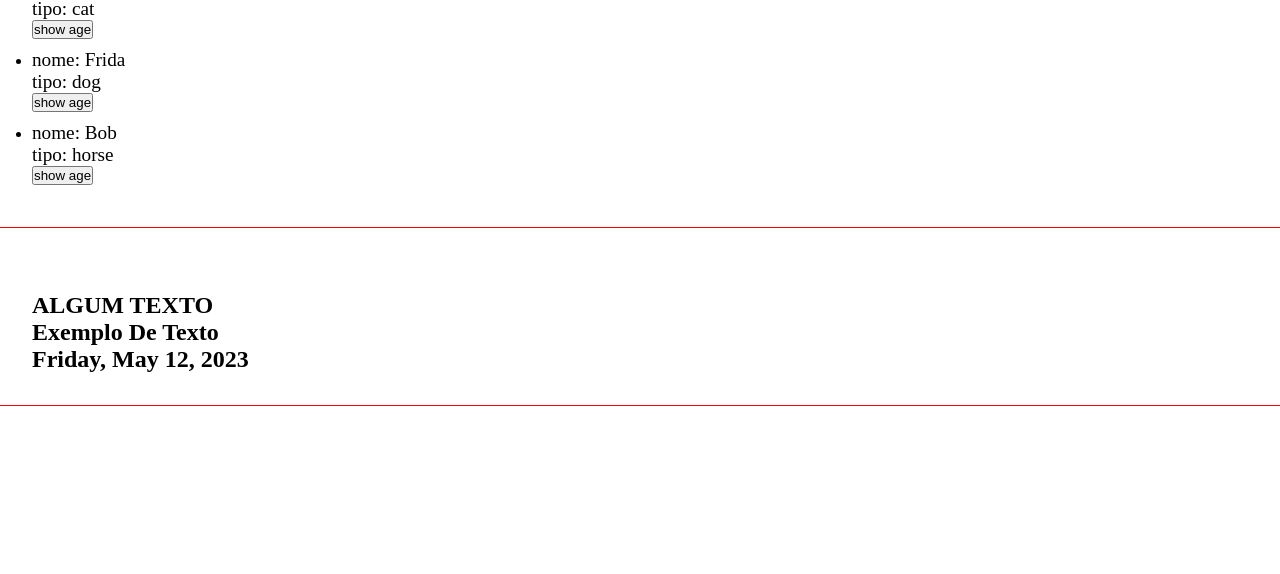
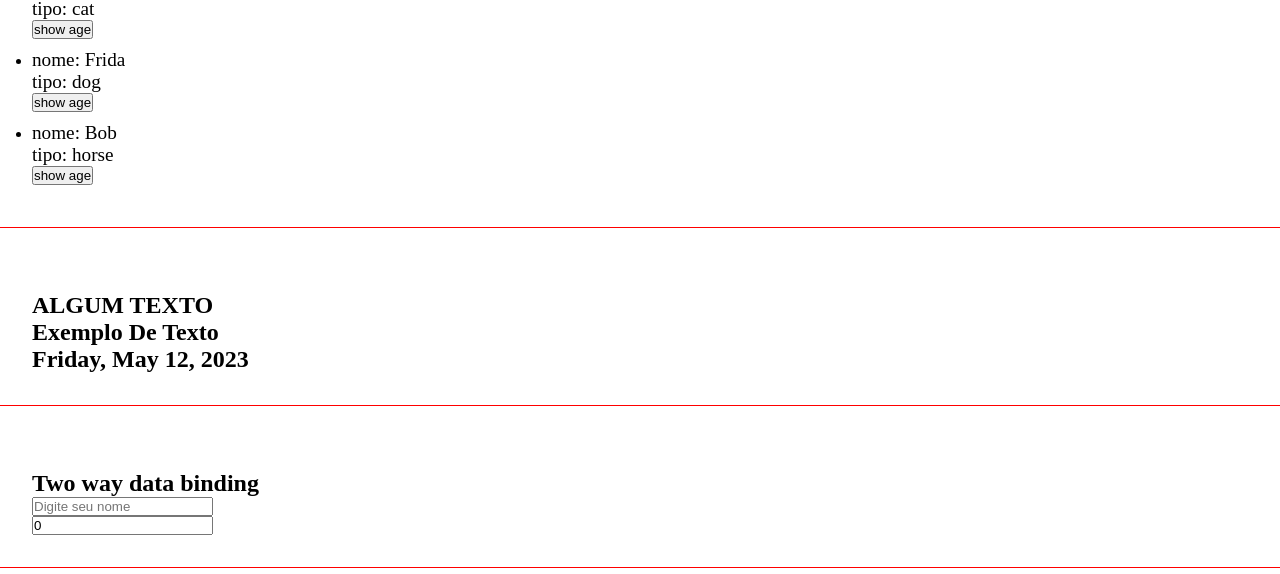
Before and after one commit to Tibes1/EstudoAngular, an Angular app: page / in a window 1280 px wide. Shown: the part 1151-1725 px from the top of the page. Built offline with nearby package versions, Linux system fonts and the light colour scheme.

Commit message:
two-way-data-binding

```diff
--- a/src/app/app.component.html
+++ b/src/app/app.component.html
@@ -6,3 +6,4 @@
 <app-emitter></app-emitter>
 <app-list-render></app-list-render>
 <app-pipes></app-pipes>
+<app-two-way-binding></app-two-way-binding>
--- /dev/null
+++ b/src/app/components/two-way-binding/two-way-binding.component.html
@@ -0,0 +1,29 @@
+<div class="class">
+    <h2>Two way data binding</h2>
+
+    <form>
+        <input
+            type="text"
+            [(ngModel)]="name"
+            name="name"
+            placeholder="Digite seu nome"
+        ><br/>
+        <input
+            type="number"
+            [(ngModel)]="age"
+            name="age"
+            placeholder="Digite sua idade"
+        >
+    </form>
+
+    <div *ngIf="name != ''">
+        <p>Seu nome eh: {{name}} </p>
+    </div>
+
+    <div *ngIf="age > 0">
+        <p>Sua idade eh: {{age}} </p>
+    </div>
+
+
+
+</div>
--- /dev/null
+++ b/src/app/components/two-way-binding/two-way-binding.component.ts
@@ -0,0 +1,11 @@
+import { Component } from '@angular/core';
+
+@Component({
+  selector: 'app-two-way-binding',
+  templateUrl: './two-way-binding.component.html',
+  styleUrls: ['./two-way-binding.component.css']
+})
+export class TwoWayBindingComponent {
+  age: number = 0
+  name: string = ''
+}
```
Also changed, not shown: src/app/app.module.ts (+6 -2 lines), src/app/components/two-way-binding/two-way-binding.component.css (added), 1 other file (tests, documents, lock files or other folders).
